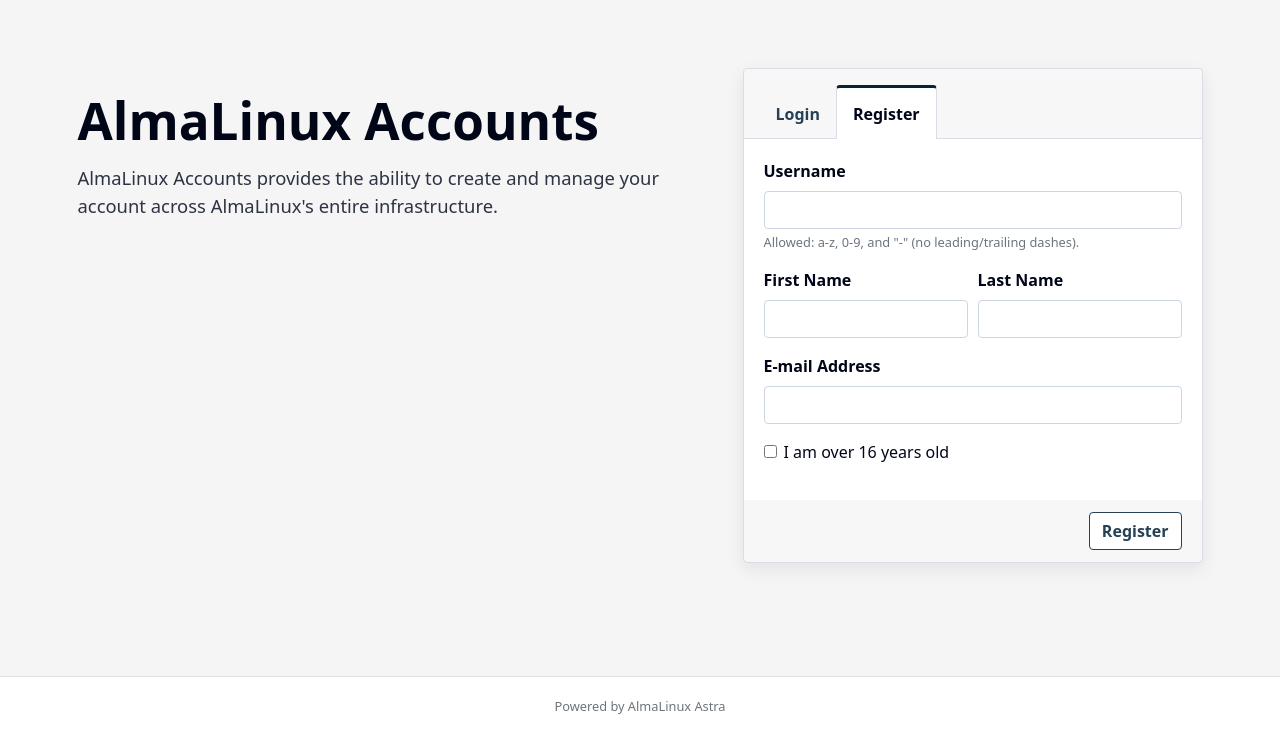
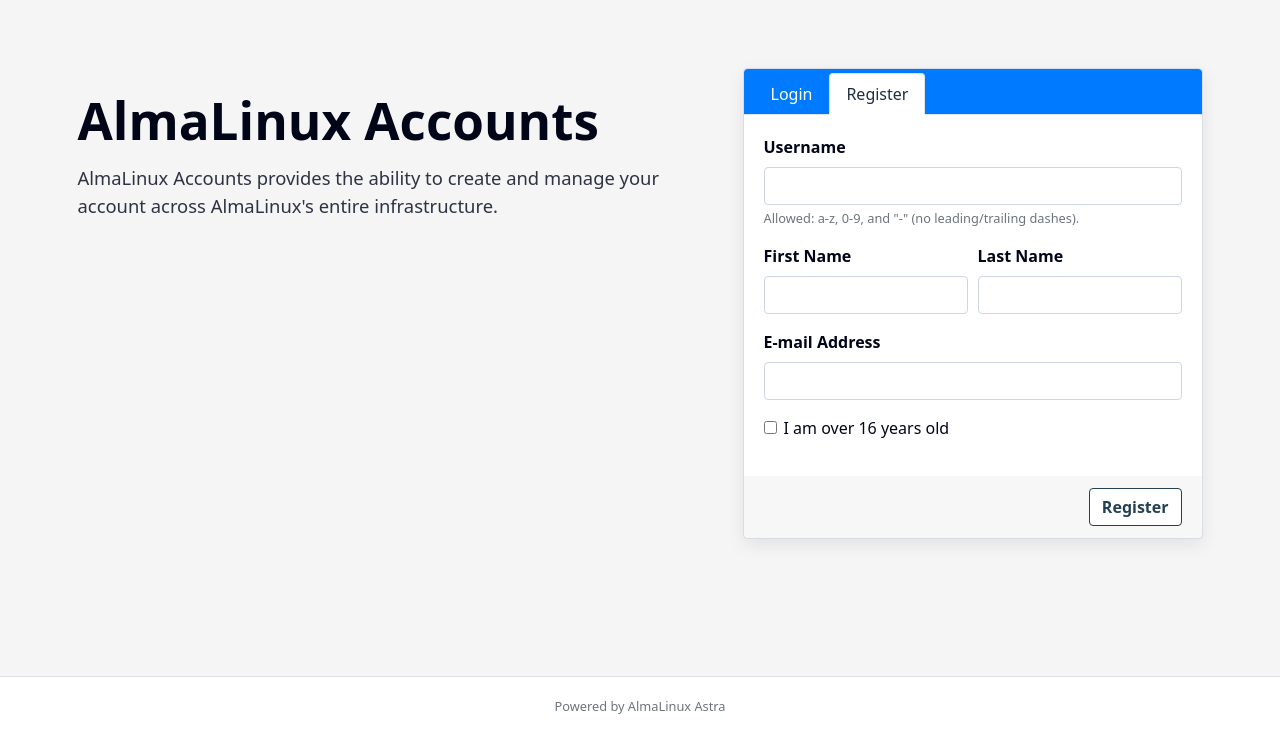
Before and after one commit to alexiri/astra, a Django app: page /register/ in a window 1280 px wide. Shown: the part 67-800 px from the top of the page. Run offline with Django 5.2, Linux system fonts and the light colour scheme; parts of the project's set-up code (start-up, migrations or seed data) failed here and were passed over; some libraries are stand-ins or nearby versions.

Commit message:
Drop the custom cards

```diff
--- a/astra_app/core/static/core/css/base.css
+++ b/astra_app/core/static/core/css/base.css
@@ -28,43 +28,6 @@
 
 .settings-page .settings-form {
   max-width: 100%;
-}
-
-/* Shared card tabs (used by Settings + Login/Register). */
-.alx-card-tabs-header {
-  border-bottom: 1px solid var(--alx-border);
-  background-color: rgba(0,0,0,.03);
-  padding: 0;
-}
-
-.alx-card-tabs {
-  border-bottom: 0;
-  margin: 0;
-  /* padding: 0 0.5rem; */
-  padding-left: 1rem;
-  padding-right: 1rem;
-  padding-top: 1rem;
-}
-
-.alx-card-tabs .nav-link {
-  border: 0;
-  border-top: 3px solid transparent;
-  padding: 0.85rem 1rem;
-  color: var(--alx-link);
-  font-weight: 600;
-}
-
-.alx-card-tabs .nav-link:hover {
-  color: var(--alx-ink);
-}
-
-.alx-card-tabs .nav-link.active {
-  color: var(--alx-ink);
-  font-weight: 650;
-  border-top-color: var(--alx-navy);
-  background: #fff;
-  border-left: 1px solid var(--alx-border);
-  border-right: 1px solid var(--alx-border);
 }
 
 .settings-page .card {
@@ -103,6 +66,14 @@
   background: var(--alx-navy) !important;
   border-bottom: 1px solid rgba(255, 255, 255, 0.12);
 }
+
+.card .nav.nav-tabs {
+  padding-left: 10px;
+}
+
+/* .card-primary:not(.card-outline) > .card-header {
+  background-color: var(--alx-navy);
+} */
 
 a {
   color: var(--alx-link);
--- a/astra_app/core/templates/core/_settings_tabs.html
+++ b/astra_app/core/templates/core/_settings_tabs.html
@@ -1,4 +1,4 @@
-<ul class="nav nav-tabs alx-card-tabs">
+<ul class="nav nav-tabs" role="tablist">
   <li class="nav-item">
     <a class="nav-link {% if active_tab == 'profile' %}active{% endif %}" href="{% url 'settings-profile' %}">Profile</a>
   </li>
--- a/astra_app/core/templates/core/login.html
+++ b/astra_app/core/templates/core/login.html
@@ -14,9 +14,9 @@
   </div>
 
   <div class="col-12 col-lg-5">
-    <div class="card public-auth-card">
-      <div class="card-header p-0 alx-card-tabs-header">
-        <ul class="nav nav-tabs alx-card-tabs" role="tablist">
+    <div class="card card-primary card-tabs public-auth-card">
+      <div class="card-header p-0 pt-1">
+        <ul class="nav nav-tabs" role="tablist">
           <li class="nav-item">
             <a class="nav-link active" href="{% url 'login' %}">Login</a>
           </li>
--- a/astra_app/core/templates/core/register.html
+++ b/astra_app/core/templates/core/register.html
@@ -14,9 +14,9 @@
   </div>
 
   <div class="col-12 col-lg-5">
-    <div class="card public-auth-card">
-      <div class="card-header p-0 alx-card-tabs-header">
-        <ul class="nav nav-tabs alx-card-tabs" role="tablist">
+    <div class="card card-primary card-tabs public-auth-card">
+      <div class="card-header p-0 pt-1">
+        <ul class="nav nav-tabs" role="tablist">
           <li class="nav-item">
             <a class="nav-link" href="{% url 'login' %}">Login</a>
           </li>
--- a/astra_app/core/templates/core/settings_agreements.html
+++ b/astra_app/core/templates/core/settings_agreements.html
@@ -8,8 +8,8 @@
 
 {% block content %}
 <div class="settings-page">
-  <div class="card settings-card mt-3">
-    <div class="card-header p-0 alx-card-tabs-header">
+  <div class="card card-primary card-tabs settings-card mt-3">
+    <div class="card-header p-0 pt-1">
       {% include 'core/_settings_tabs.html' %}
     </div>
     <div class="card-body">
--- a/astra_app/core/templates/core/settings_emails.html
+++ b/astra_app/core/templates/core/settings_emails.html
@@ -8,8 +8,8 @@
 
 {% block content %}
 <div class="settings-page">
-  <div class="card settings-card mt-3">
-    <div class="card-header p-0 alx-card-tabs-header">
+  <div class="card card-primary card-tabs settings-card mt-3">
+    <div class="card-header p-0 pt-1">
       {% include 'core/_settings_tabs.html' %}
     </div>
     <div class="card-body">
--- a/astra_app/core/templates/core/settings_keys.html
+++ b/astra_app/core/templates/core/settings_keys.html
@@ -8,8 +8,8 @@
 
 {% block content %}
 <div class="settings-page">
-  <div class="card settings-card mt-3">
-    <div class="card-header p-0 alx-card-tabs-header">
+  <div class="card card-primary card-tabs settings-card mt-3">
+    <div class="card-header p-0 pt-1">
       {% include 'core/_settings_tabs.html' %}
     </div>
     <div class="card-body">
--- a/astra_app/core/templates/core/settings_otp.html
+++ b/astra_app/core/templates/core/settings_otp.html
@@ -109,8 +109,8 @@
   </div>
 </div>
 
-<div class="card settings-card mt-3">
-  <div class="card-header p-0 alx-card-tabs-header">
+<div class="card card-primary card-tabs settings-card mt-3">
+  <div class="card-header p-0 pt-1">
     {% include 'core/_settings_tabs.html' %}
   </div>
   <div class="card-body">
--- a/astra_app/core/templates/core/settings_password.html
+++ b/astra_app/core/templates/core/settings_password.html
@@ -8,8 +8,8 @@
 
 {% block content %}
 <div class="settings-page">
-  <div class="card settings-card mt-3">
-    <div class="card-header p-0 alx-card-tabs-header">
+  <div class="card card-primary card-tabs settings-card mt-3">
+    <div class="card-header p-0 pt-1">
       {% include 'core/_settings_tabs.html' %}
     </div>
     <div class="card-body">
--- a/astra_app/core/templates/core/settings_profile.html
+++ b/astra_app/core/templates/core/settings_profile.html
@@ -10,8 +10,8 @@
 
 {% block content %}
 <div class="settings-page">
-  <div class="card settings-card mt-3">
-    <div class="card-header p-0 alx-card-tabs-header">
+  <div class="card card-primary card-tabs settings-card mt-3">
+    <div class="card-header p-0 pt-1">
       {% include 'core/_settings_tabs.html' %}
     </div>
 
```
Also changed, not shown: astra_app/core/templates/core/settings_email_validation.html (+3 -7 lines).
